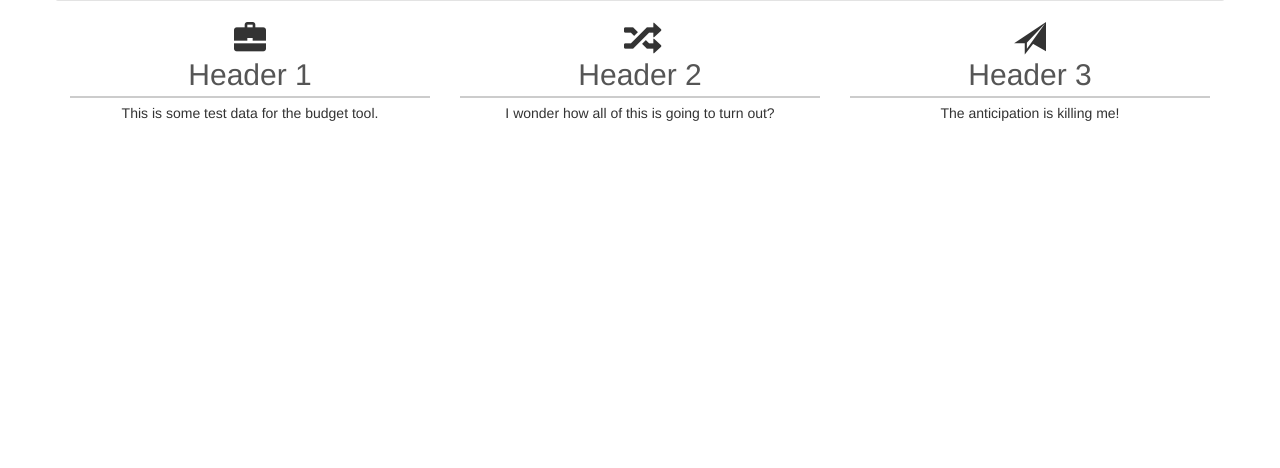
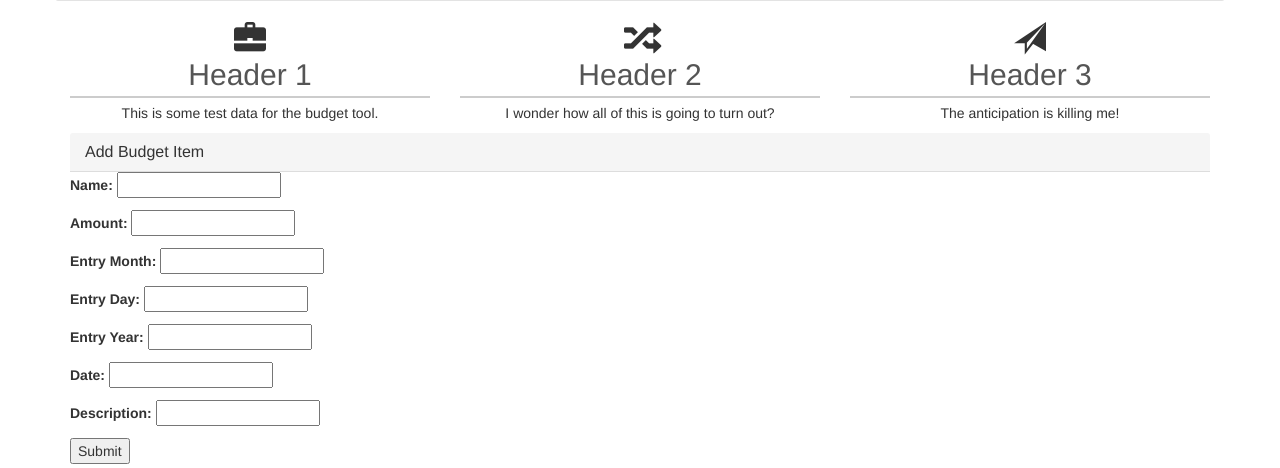
Before and after one commit to jestrickland/BudgetTool, a Django app: page / in a window 1280 px wide. Shown: the part 332-800 px from the top of the page. Run offline with Django 3.2, Linux system fonts and the light colour scheme; data comes from the database, SQL or seed files in the repository; both versions use the stored data as it was after the commit; some libraries are stand-ins or nearby versions.

Commit message:
Created data entry form.

```diff
--- /dev/null
+++ b/main_app/forms.py
@@ -0,0 +1,11 @@
+from django import forms
+
+class BudgetForm(forms.Form):
+
+    name = forms.CharField(label='Name', max_length=100)
+    amount = forms.DecimalField(label='Amount', max_digits=10, decimal_places=2)
+    entry_month = forms.IntegerField(label='Entry Month')
+    entry_day = forms.IntegerField(label='Entry Day')
+    entry_year = forms.IntegerField(label='Entry Year')
+    entry_date = forms.DateField(label='Date')
+    description = forms.CharField(label='Description', max_length=100)
--- a/main_app/templates/index.html
+++ b/main_app/templates/index.html
@@ -43,6 +43,18 @@
                     <h2>Header 3</h2><p>The anticipation is killing me!</p>
                 </div>
             </div>
+            <div class="panel-default">
+                <div class="panel-heading">
+                    <h3 class="panel-title">Add Budget Item</h3>
+                </div>
+                <div class="'panel-body">
+                    <form action="post_url/" method="post">
+                        {% csrf_token %}
+                        {{ form.as_p }}
+                        <input type="submit" value="Submit" />
+                    </form>
+                </div>
+            </div>
         </div>
     </body>
 </html>
--- a/main_app/urls.py
+++ b/main_app/urls.py
@@ -9,4 +9,5 @@ urlpatterns = [
     url(r'^$', views.index, name = 'index'),
     url(r'^([0-9]+)/$',
         views.detail, name = 'detail'),
+    url(r'^post_url/$', views.post_treasure, name='post_treasure')
 ]
--- a/main_app/views.py
+++ b/main_app/views.py
@@ -1,13 +1,29 @@
 from django.shortcuts import render
+from django.http import HttpResponse, HttpResponseRedirect
 from .models import Budget_Item
+from .forms import BudgetForm
 # Create your views here.
 def index(request):
     budget_items = Budget_Item.objects.all()
-    return render(request, 'index.html', {'budget_items':budget_items})
+    form = BudgetForm
+    return render(request, 'index.html', {'budget_items':budget_items, 'form':form})
 
 def detail(request, Budget_Item_id):
     budget_item = Budget_Item.objects.get(id=Budget_Item_id)
     return render(request, 'detail.html', {'budget_item':budget_item})
+
+def post_treasure(request):
+    form = BudgetForm(request.POST)
+    if form.is_valid():
+        budget_item = Budget_Item(name = form.cleaned_data['name'],
+                                  amount = form.cleaned_data['amount'],
+                                  entry_month = form.cleaned_data['entry_month'],
+                                  entry_day = form.cleaned_data['entry_day'],
+                                  entry_year = form.cleaned_data['entry_year'],
+                                  entry_date = form.cleaned_data['entry_date'],
+                                  description = form.cleaned_data['description'])
+        budget_item.save()
+    return HttpResponseRedirect('/')
 
 #class Budget_Item:
     #def __init__(self, name, amount, date, description):
```
Also changed, not shown: db.sqlite3.
